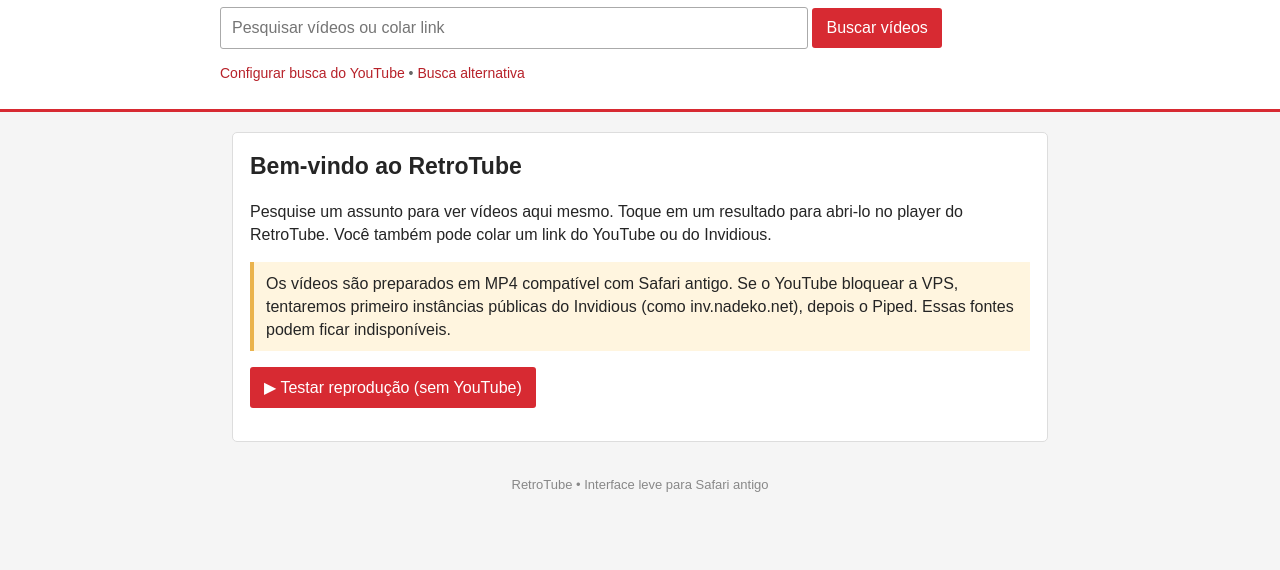
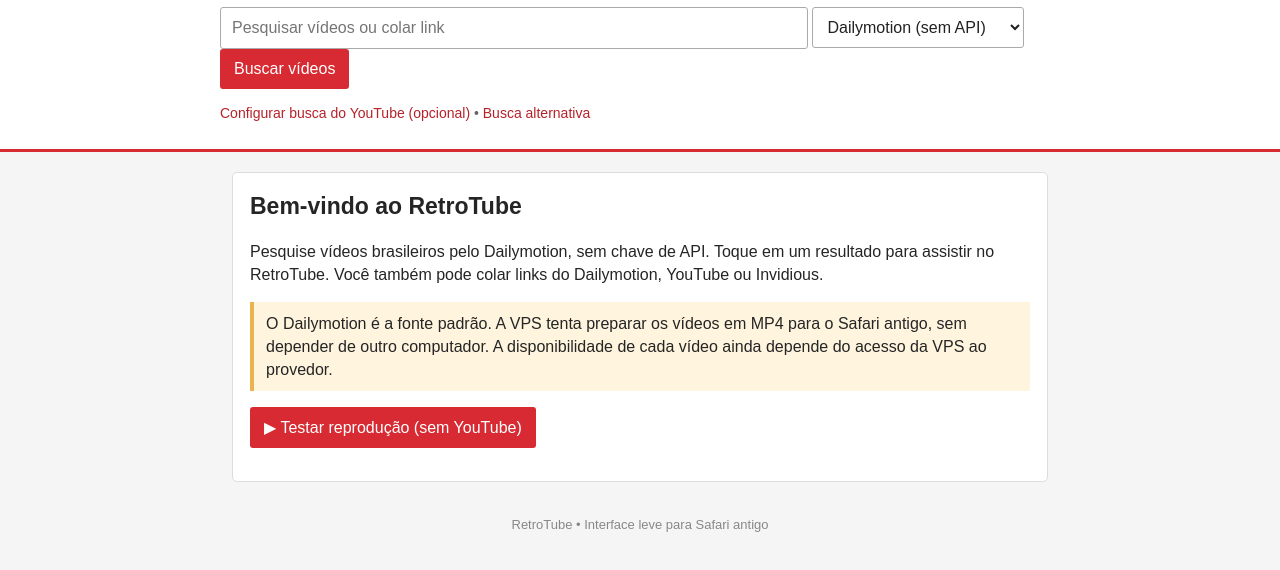
Before and after one commit to White13291/RetroTube, a plain HTML site: page frontend/index.html in a window 1280 px wide. Shown: the part 54-624 px from the top of the page. Drawn offline with Linux system fonts and the light colour scheme.

Commit message:
feat: add Dailymotion search and playback without API key

```diff
--- a/frontend/index.html
+++ b/frontend/index.html
@@ -15,6 +15,7 @@
     .main{padding:20px 12px}.panel{background:white;border:1px solid #ddd;border-radius:5px;padding:17px;margin-bottom:14px}
     h1{font-size:23px;margin:0 0 10px}h2{font-size:18px;margin:0 0 7px}
     .search{margin-top:10px}.search input{padding:11px;border:1px solid #aaa;border-radius:3px;width:70%;font:16px Arial;background:#fff}
+    .search select{padding:10px;border:1px solid #aaa;border-radius:3px;font:16px Arial;background:#fff;color:#222}
     .api-box{margin-top:14px;padding:12px;background:#fff7eb;border:1px solid #e6cfac;border-radius:5px}
     .api-box input{padding:10px;width:66%;max-width:490px;font:16px Arial;border:1px solid #aaa;border-radius:3px;background:#fff}
     .api-box button{font-size:14px}.api-box h2{margin:0 0 8px}
@@ -25,7 +26,7 @@
     .thumb{float:left;width:155px;height:87px;background:#ddd;margin-right:15px;object-fit:cover}
     .player{display:block;width:100%;height:auto;min-height:220px;max-width:810px;background:black;margin:15px 0;border:0}
     .hide{display:none}.footer{text-align:center;color:#888;font-size:13px;padding:20px}
-    @media(max-width:600px){.panel{padding:12px}.thumb{width:115px;height:65px;margin-right:10px}.item{min-height:90px}.item h2{font-size:16px}.player{min-height:190px}.api-box input{width:100%;margin-bottom:8px}}
+    @media(max-width:600px){.panel{padding:12px}.search input{width:100%;margin-bottom:7px}.thumb{width:115px;height:65px;margin-right:10px}.item{min-height:90px}.item h2{font-size:16px}.player{min-height:190px}.api-box input{width:100%;margin-bottom:8px}}
   </style>
 </head>
 <body>
@@ -34,8 +35,12 @@
       <a href="./" class="brand"><img class="logo" src="logo.png" alt="">RetroTube</a>
       <form class="search" id="search-form" action="./" method="get">
         <input id="search-query" type="text" name="q" required maxlength="500" placeholder="Pesquisar vídeos ou colar link" aria-label="Pesquisar vídeos">
+        <select id="search-source" name="source" aria-label="Fonte dos vídeos">
+          <option value="dailymotion" selected>Dailymotion (sem API)</option>
+          <option value="youtube">YouTube (experimental)</option>
+        </select>
         <button type="submit">Buscar vídeos</button>
-        <p class="muted"><a id="api-settings-link" href="#api-settings">Configurar busca do YouTube</a> &bull; <a id="lite-search" href="https://lite.duckduckgo.com/lite/">Busca alternativa</a></p>
+        <p class="muted"><a id="api-settings-link" href="#api-settings">Configurar busca do YouTube (opcional)</a> &bull; <a id="lite-search" href="https://lite.duckduckgo.com/lite/">Busca alternativa</a></p>
       </form>
       <div id="api-settings" class="api-box hide">
         <h2>Configurar pesquisa oficial do YouTube</h2>
@@ -52,8 +57,8 @@
   <div class="main">
     <div id="message" class="panel">
       <h1>Bem-vindo ao RetroTube</h1>
-      <p>Pesquise um assunto para ver vídeos aqui mesmo. Toque em um resultado para abri-lo no player do RetroTube. Você também pode colar um link do YouTube ou do Invidious.</p>
-      <p class="notice">Os vídeos são preparados em MP4 compatível com Safari antigo. Se o YouTube bloquear a VPS, tentaremos primeiro instâncias públicas do Invidious (como inv.nadeko.net), depois o Piped. Essas fontes podem ficar indisponíveis.</p>
+      <p>Pesquise vídeos brasileiros pelo Dailymotion, sem chave de API. Toque em um resultado para assistir no RetroTube. Você também pode colar links do Dailymotion, YouTube ou Invidious.</p>
+      <p class="notice">O Dailymotion é a fonte padrão. A VPS tenta preparar os vídeos em MP4 para o Safari antigo, sem depender de outro computador. A disponibilidade de cada vídeo ainda depende do acesso da VPS ao provedor.</p>
       <p><a href="?demo=1" id="demo-link" class="demo-button">▶ Testar reprodução (sem YouTube)</a></p>
     </div>
     <div id="results" class="panel hide"></div>
@@ -61,13 +66,13 @@
       <h1 id="video-title">Abrindo vídeo…</h1>
       <p id="video-status" class="muted"></p>
       <video id="player" class="player" controls preload="metadata" webkit-playsinline playsinline></video>
-      <p><a id="alternate-player" href="#">Tentar novamente</a> &bull; <a id="youtube-link" href="#">Abrir diretamente no YouTube</a> &bull; <a href="?demo=1">Testar player com vídeo local</a></p>
+      <p><a id="alternate-player" href="#">Tentar novamente</a> &bull; <a id="youtube-link" href="#">Abrir na plataforma original</a> &bull; <a href="?demo=1">Testar player com vídeo local</a></p>
       <p class="muted">O servidor prepara o vídeo no formato H.264/AAC. Toque em reproduzir quando ele ficar pronto.</p>
       <p><a id="back-to-search" href="./">Voltar para a busca</a></p>
     </div>
     <div class="footer">RetroTube &bull; Interface leve para Safari antigo</div>
   </div>
   <noscript><p>Ative o JavaScript em Ajustes &gt; Safari &gt; Avançado. Esta página usa apenas JavaScript básico, compatível com o Safari 8.</p></noscript>
-  <script src="app.js?v=8"></script>
+  <script src="app.js?v=9"></script>
 </body>
 </html>
```
